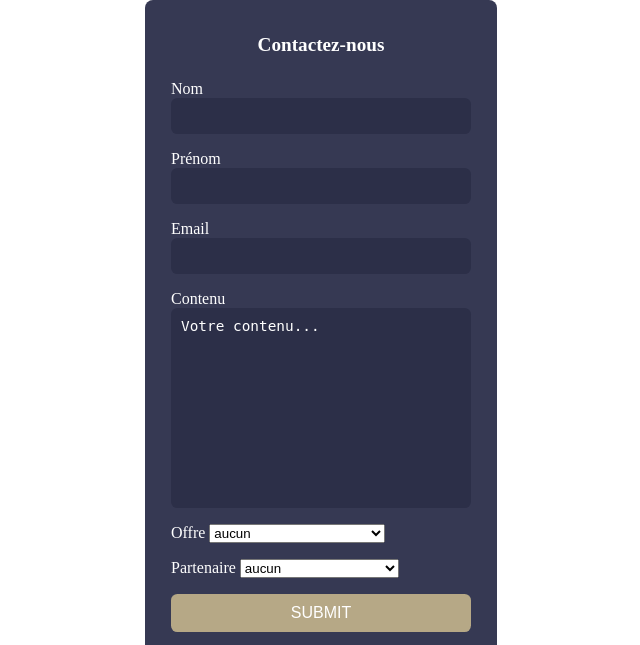
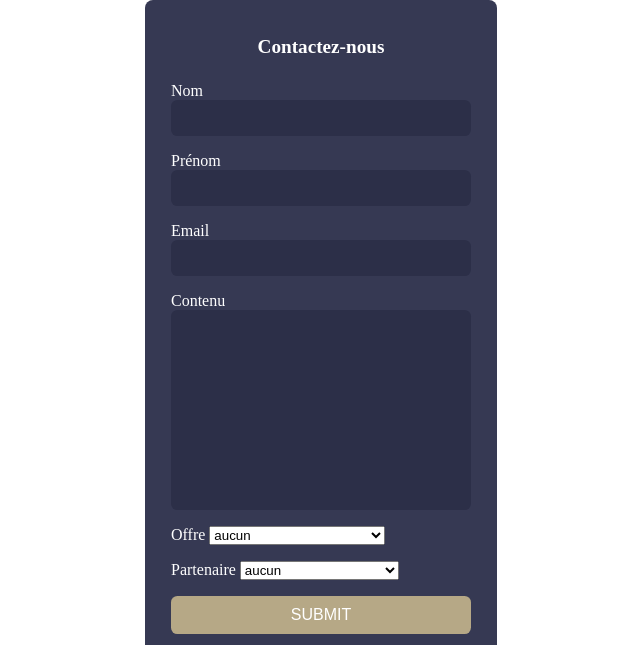
Before and after one commit to Snekye/Projet-CSE, a PHP site: page /Backoffice/ajouter_message.php in a window 1280 px wide. Shown: the top 645 px of the page, without its empty margins (319-959 px from the left). Run offline with PHP 8.4, Linux system fonts and the light colour scheme; data comes from the database, SQL or seed files in the repository.

Commit message:
ajouter message

```diff
--- a/Backoffice/ajouter_message.php
+++ b/Backoffice/ajouter_message.php
@@ -1,4 +1,4 @@
-<link rel="stylesheet" href="projet.css">
+<link rel="stylesheet" href="formulaire.css">
 <?php
 
 require 'require_connexion_bdd.php';
@@ -133,7 +133,7 @@ if (empty($_POST) === false) {
 
         <div>
 			<label for="contenuMessage">Contenu</label>
-			<textarea name="contenuMessage"><?= isset($_POST['contenuMessage']) ? $_POST['contenuMessage'] : 'Votre contenu...'; ?></textarea>
+			<textarea name="contenuMessage"><?= isset($_POST['contenuMessage']) ? $_POST['contenuMessage'] : ''; ?></textarea>
 			<?= isset($erreurs['contenuMessage']) ? $erreurs['contenuMessage'] : null; ?>
 		</div>
 
```
